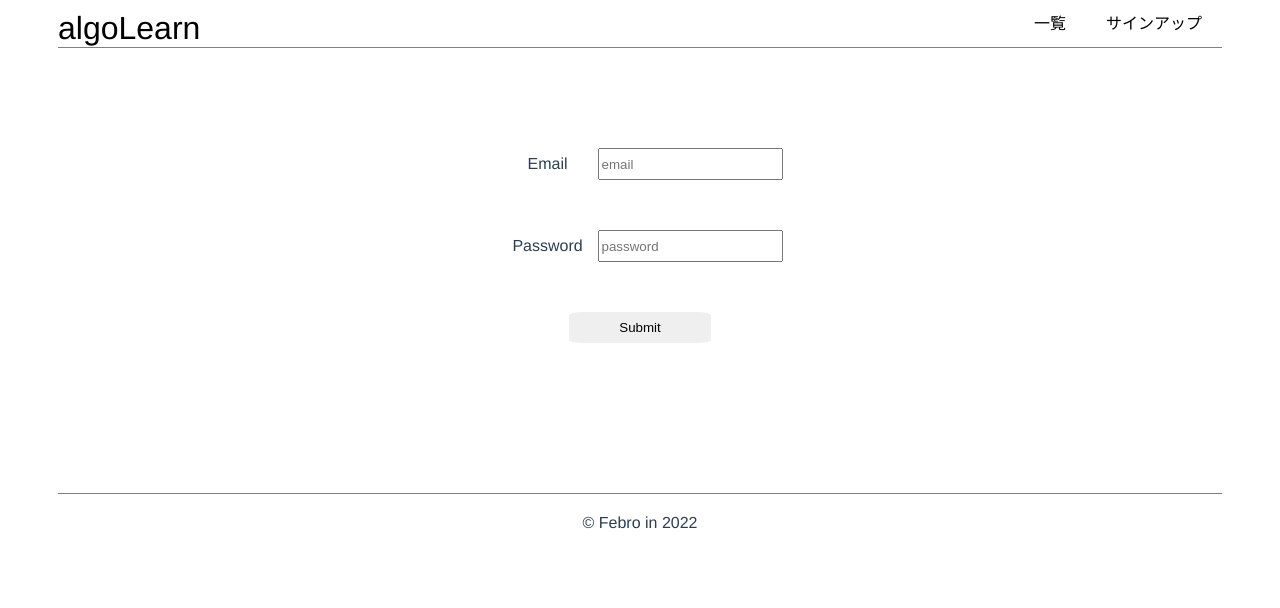
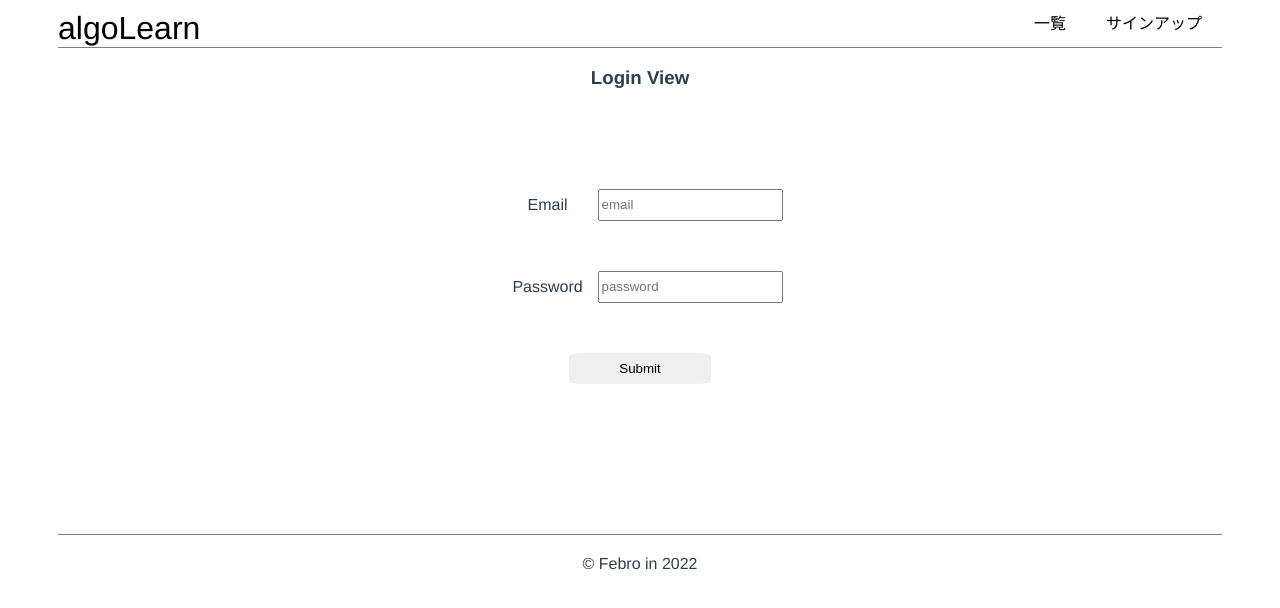
Before and after one commit to webex14-team-4/webex14-team-4-original-team-app, a Vue app: page /login in a window 1280 px wide. Shown: the top 608 px of the page. Built offline with nearby package versions, Linux system fonts and the light colour scheme.

Commit message:
ログイン機能確認おk

```diff
--- a/src/views/LoginView.vue
+++ b/src/views/LoginView.vue
@@ -1,5 +1,6 @@
 <template>
   <div class="login">
+    <h3>Login View</h3>
     <form class="login_form" @submit.prevent="login">
       <div class="login_id">
         <div class="login_label">Email</div>
@@ -9,9 +10,7 @@
         <div class="login_label">Password</div>
         <input type="password" placeholder="password" v-model="password" />
       </div>
-      <router-link to="/manager">
-        <input class="login_button" type="submit" />
-      </router-link>
+      <input class="login_button" type="submit" />
     </form>
   </div>
   {{ error.code }}
@@ -32,6 +31,7 @@ export default {
         message: "",
       },
       isLogin: false,
+      user: "",
     }
   },
   methods: {
@@ -43,6 +43,7 @@ export default {
           // ...
           if (user) {
             this.isLogin = true
+            this.user = user
           }
         })
         .catch((error) => {
--- a/src/views/SignupView.vue
+++ b/src/views/SignupView.vue
@@ -1,5 +1,6 @@
 <template>
   <div class="login">
+    <h3>SignUp View</h3>
     <form class="login_form" @submit.prevent="signIn">
       <div class="login_id">
         <div class="login_label">Email</div>
@@ -9,9 +10,7 @@
         <div class="login_label">Password</div>
         <input type="password" placeholder="password" v-model="password" />
       </div>
-      <!-- <router-link to="/manager"> -->
       <input class="login_button" type="submit" />
-      <!-- </router-link> -->
     </form>
   </div>
   {{ error.message }}
```
